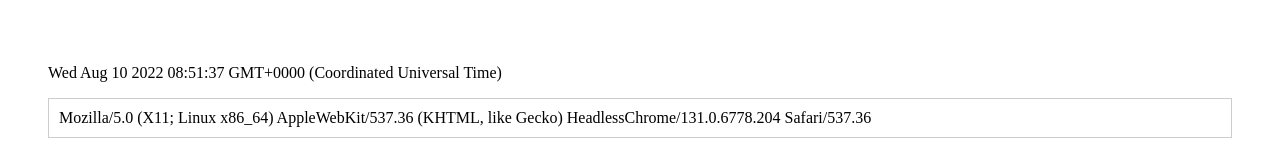
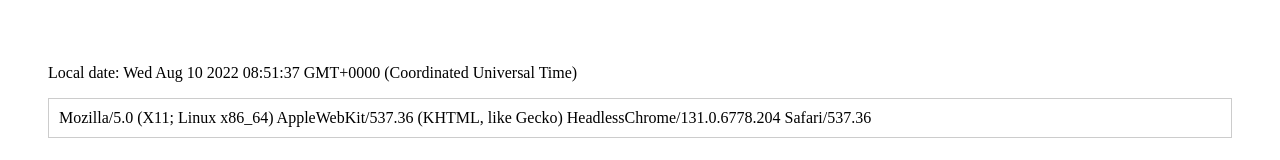
Before and after one commit to JevonsCode/__temporary__, a plain HTML site: page index.html in a window 1280 px wide. Shown: the top 160 px of the page. Drawn offline with Linux system fonts and the light colour scheme.

Commit message:
feat: add date

```diff
--- a/index.html
+++ b/index.html
@@ -33,7 +33,7 @@
   </body>
   <script>
 
-    document.querySelector("#date").innerText = new Date();
+    document.querySelector("#date").innerText = "Local date: " + new Date();
     document.querySelector("#iii").innerText = navigator.userAgent;
 
     function getRes(v) {
```
